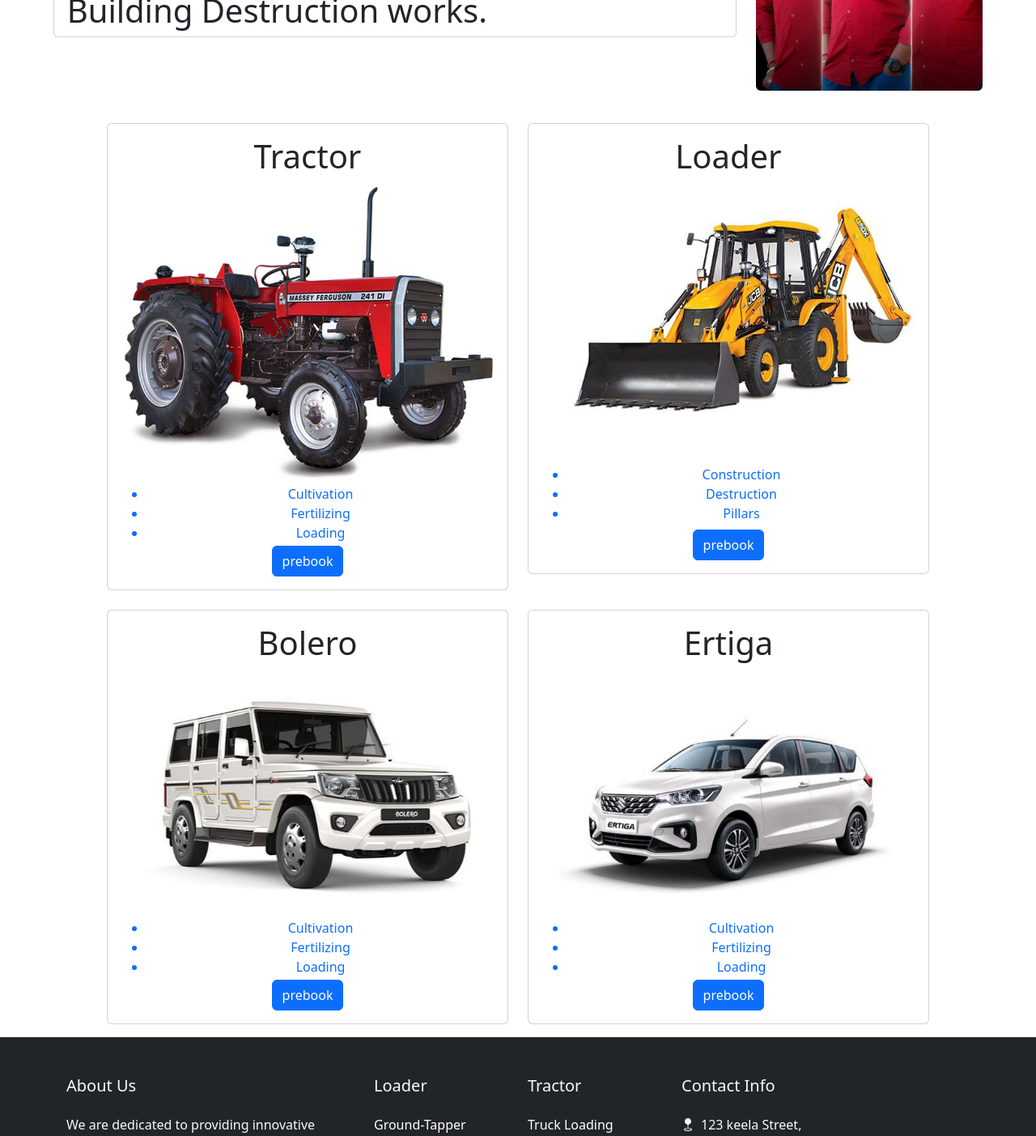
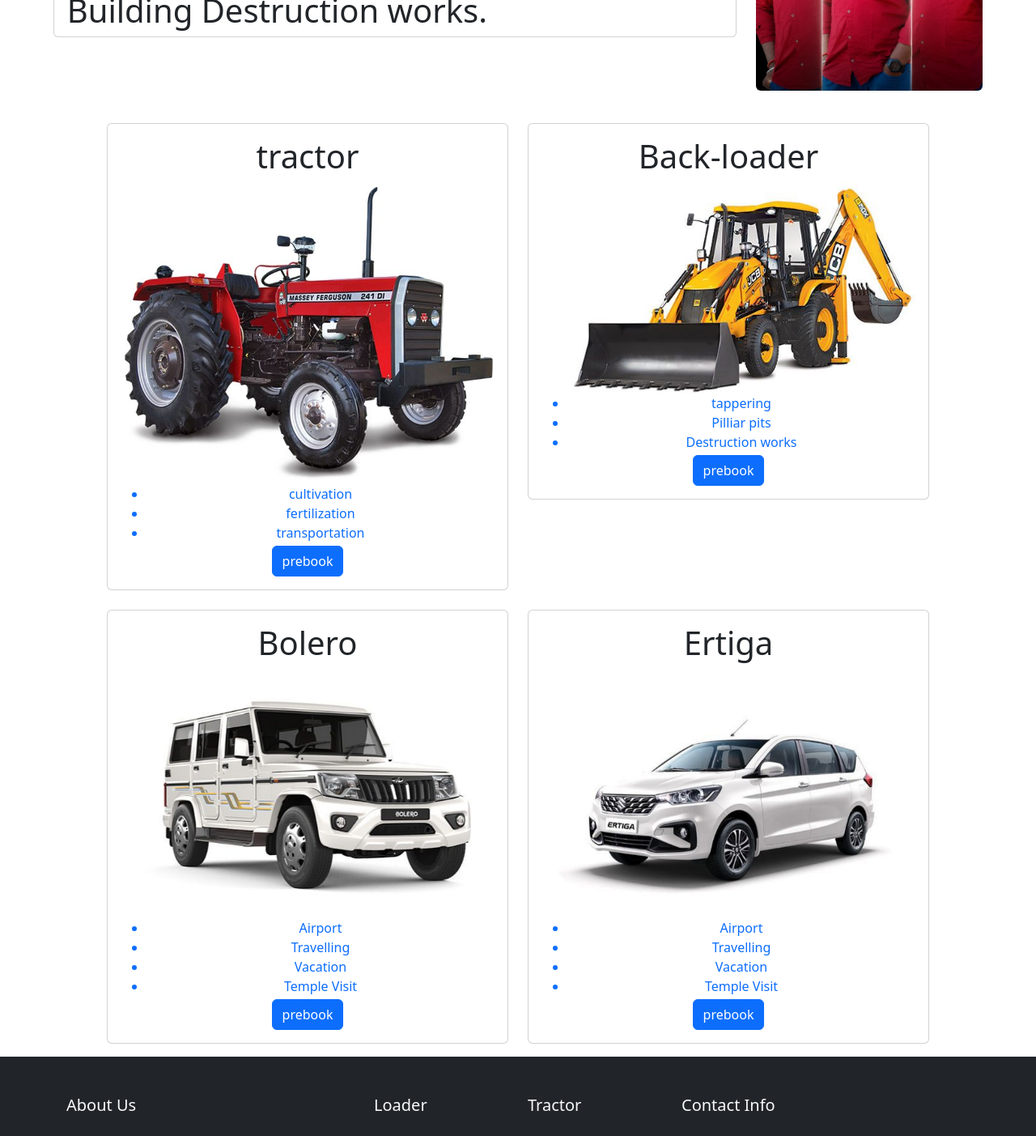
Before and after one commit to Gukan-Gunasekaran/andavar-earth-movers, a React (Vite) app in the folder front-end/: page / in a window 1280 px wide. Shown: the part 360-1763 px from the top of the page at 81% size. Built offline with nearby package versions, Linux system fonts and the light colour scheme.

Commit message:
reduced redundant components using useLocation and map function

```diff
--- a/front-end/src/Body.jsx
+++ b/front-end/src/Body.jsx
@@ -6,6 +6,29 @@
 import ertiga from "./assets/Ertiga.jpg";
 
 function Body() {
+  const Imgs = [
+    {
+      title: "tractor",
+      img: mf,
+      works: ["cultivation", "fertilization", "transportation"],
+    },
+    {
+      title: "Back-loader",
+      img: jcb,
+      works: ["tappering", "Pilliar pits", "Destruction works"],
+    },
+    {
+      title: "Bolero",
+      img: bolero,
+      works: ["Airport", "Travelling", "Vacation", "Temple Visit"],
+    },
+    {
+      title: "Ertiga",
+      img: ertiga,
+      works: ["Airport", "Travelling", "Vacation", "Temple Visit"],
+    },
+  ];
+
   return (
     <div>
       <div className="d-flex flex-column  flex-md-row mt-4 justify-content-center align-items-center gap-4">
@@ -29,77 +52,30 @@
       </div>
 
       <div className="row justify-content-center g-4 m-3">
+        {Imgs.map((image, index) => (
           <div className="col-12 col-md-6 col-lg-5">
             <div className="card card-hover">
               <div className="card-body text-center">
-              <h1 className="card-title"> Tractor</h1>
-              <img src={mf} className="card-img-top" alt="tractor" />
+                <h1 className="card-title"> {Imgs[index].title}</h1>
+                <img
+                  key={index}
+                  src={image.img}
+                  className="card-img-top"
+                  alt="tractor"
+                />
                 <br />
                 <ul className="text-bold text-primary mb-1">
-                <li>Cultivation</li>
-                <li>Fertilizing</li>
-                <li>Loading</li>
+                  {Imgs[index].works.map((work, i) => (
+                    <li key={i}>{work}</li>
+                  ))}
                 </ul>
-              <Link className="btn btn-primary mt-auto" to="TractorForm">
+                <Link className="btn btn-primary mt-auto" to="TractorForm" state={{ title: image.title }}>
                   prebook
                 </Link>
               </div>
             </div>
           </div>
-
-        <div className="col-12 col-md-6 col-lg-5">
-          <div className="card card-hover">
-            <div className="card-body text-center">
-              <h1> Loader </h1>
-
-              <br />
-              <img src={jcb} className="card-img-top mb-3 me-2" alt="jcb" />
-              <br />
-              <ul className="text-bold text-primary mb-2 mt-5">
-                <li>Construction</li>
-                <li>Destruction</li>
-                <li>Pillars</li>
-              </ul>
-              <Link className="btn btn-primary mt-auto" to="LoaderForm">
-                prebook
-              </Link>
-            </div>
-          </div>
-        </div>
-        <div className="col-12 col-md-6 col-lg-5">
-          <div className="card card-hover">
-            <div className="card-body text-center">
-              <h1 className="card-title"> Bolero</h1>
-              <img src={bolero} className="card-img-top" alt="tractor" />
-              <br />
-              <ul className="text-bold text-primary mb-1">
-                <li>Cultivation</li>
-                <li>Fertilizing</li>
-                <li>Loading</li>
-              </ul>
-              <Link className="btn btn-primary mt-auto" to="TractorForm">
-                prebook
-              </Link>
-            </div>
-          </div>
-        </div>
-        <div className="col-12 col-md-6 col-lg-5">
-          <div className="card card-hover">
-            <div className="card-body text-center">
-              <h1 className="card-title"> Ertiga</h1>
-              <img src={ertiga} className="card-img-top" alt="tractor" />
-              <br />
-              <ul className="text-bold text-primary mb-1">
-                <li>Cultivation</li>
-                <li>Fertilizing</li>
-                <li>Loading</li>
-              </ul>
-              <Link className="btn btn-primary mt-auto" to="TractorForm">
-                prebook
-              </Link>
-            </div>
-          </div>
-        </div>
+        ))}
       </div>
     </div>
   );
--- a/front-end/src/TractorForm.jsx
+++ b/front-end/src/TractorForm.jsx
@@ -1,6 +1,8 @@
-import { Link } from "react-router-dom";
+import { useLocation,Link } from "react-router-dom";
 
 function TractorForm() {
+  const location = useLocation();
+  const title = location.state?.title || "Vehicle";
   return (
     <>
         <div
@@ -9,7 +11,7 @@
           <div className="card">
           <form className="form">
             <h1 className="card-header bg-primary text-light">
-              Pre-book Tractor
+               book {title}
             </h1>
             <div className="card-body">
               <div className="d-flex mb-2 ">
```
Lines whose indentation alone changed are shown as unchanged.
